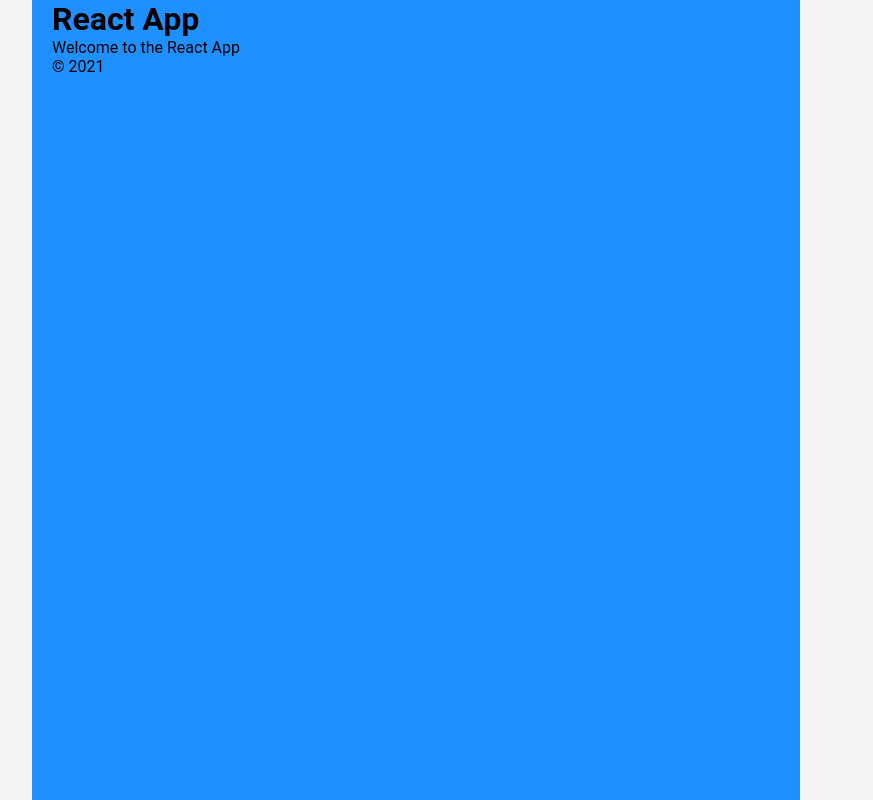
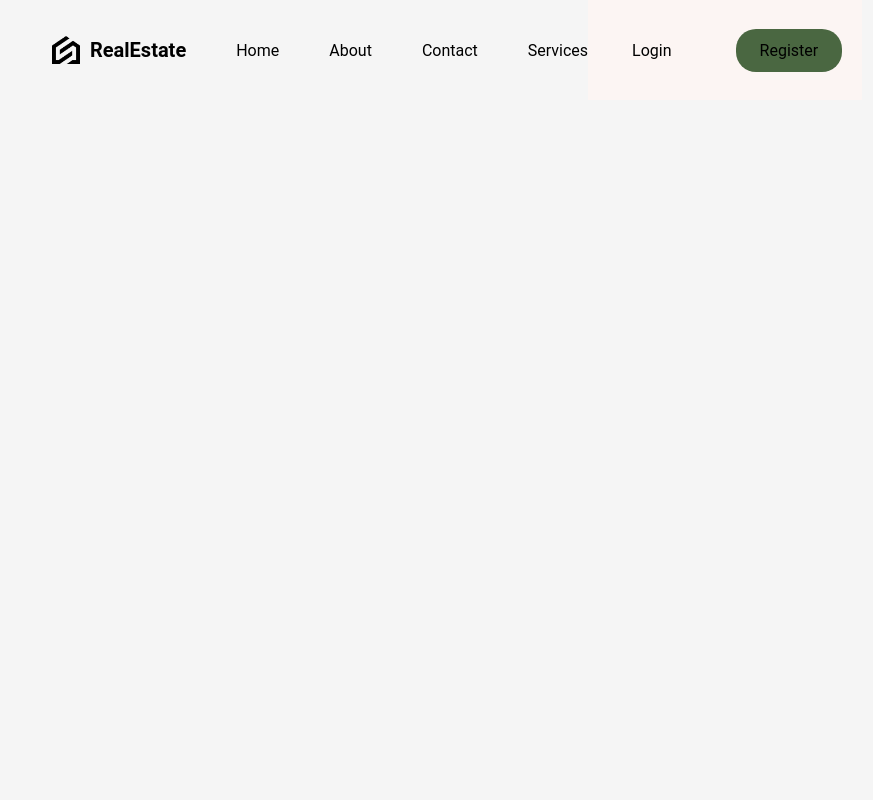
Before and after one commit to DariusGuillaume/rental-website, a React (Vite) app: page / in a window 1280 px wide. Shown: the whole page, without its empty margins (224-1097 px from the left). Built offline with nearby package versions, Linux system fonts and the light colour scheme.

Commit message:
navbar top menu added

```diff
--- a/src/App.jsx
+++ b/src/App.jsx
@@ -1,17 +1,10 @@
+import Navbar from './components/navbar/Navbar'
 import './layout.scss'
 
 function App() {
   return (
     <div className="layout">
-      <header className="header">
-        <h1>React App</h1>
-      </header>
-      <main className="content">
-        <p>Welcome to the React App</p>
-      </main>
-      <footer className="footer">
-        <p>© 2021</p>
-      </footer>
+    <Navbar/>
 
     </div>
   )
--- /dev/null
+++ b/src/components/navbar/Navbar.jsx
@@ -0,0 +1,28 @@
+import "./navbar.scss"
+
+function Navbar (){
+
+return (
+    <nav>
+    <div className="left">
+    <a href="/" className="logo">
+    <img src="/logo.png" alt="" />
+    <span>RealEstate</span>
+    </a>
+
+    <a href="/">Home</a>
+    <a href="#">About</a>
+    <a href="#">Contact</a>
+    <a href="#">Services</a>
+    </div>
+    <div className="right">
+    <a href="/">Login</a>
+    <a href="/" className="register">Register</a>
+    </div>
+
+    </nav>
+)
+
+}
+
+export default Navbar;
--- /dev/null
+++ b/src/components/navbar/navbar.scss
@@ -0,0 +1,52 @@
+nav {
+    display: flex;
+    justify-content: space-between;
+    height: 100px;
+    align-items: center;
+  }
+
+  a {
+    transition: all 0.3s ease;
+
+    &:hover {
+      scale: 1.1;
+    }
+  }
+
+  .left {
+    flex: 3;
+    display: flex;
+    align-items: center;
+    gap: 50px;
+
+    .logo {
+      font-weight: bold;
+      font-size: 20px;
+      display: flex;
+      align-items: center;
+      gap: 10px;
+    }
+
+    img {
+      width: 28px;
+    }
+  }
+
+  .right {
+    flex: 2;
+    display: flex;
+    justify-content: flex-end;
+    align-items: center;
+    background-color: #fcf5f3;
+    height: 100%;
+
+    a {
+      padding: 12px 24px;
+      margin: 20px;
+    }
+
+    .register {
+      background-color: #4a6741;
+      border-radius: 20px; // Add this line to make the button rounded
+    }
+  }
--- a/src/layout.scss
+++ b/src/layout.scss
@@ -1,7 +1,6 @@
 @import './responsive.scss';
 
 .layout {
-    background-color: rebeccapurple;
     height: 100vh;
     max-width: 1366px;
     margin-left: auto;
@@ -10,17 +9,21 @@
     padding-right: 20px;
 
     @include sm {
-        background-color: tomato;
+       // background-color: tomato;
         max-width: 640px;}
 
     @include md {
-        background-color: dodgerblue;
+        //background-color: dodgerblue;
         max-width: 768px;
     }
 
     @include lg {
-        background-color: gold;
+        //background-color: gold;
         max-width: 1280px;
     }
 
+    .content {
+        height: calc(100vh - 100px);
+    }
+
 }
```
